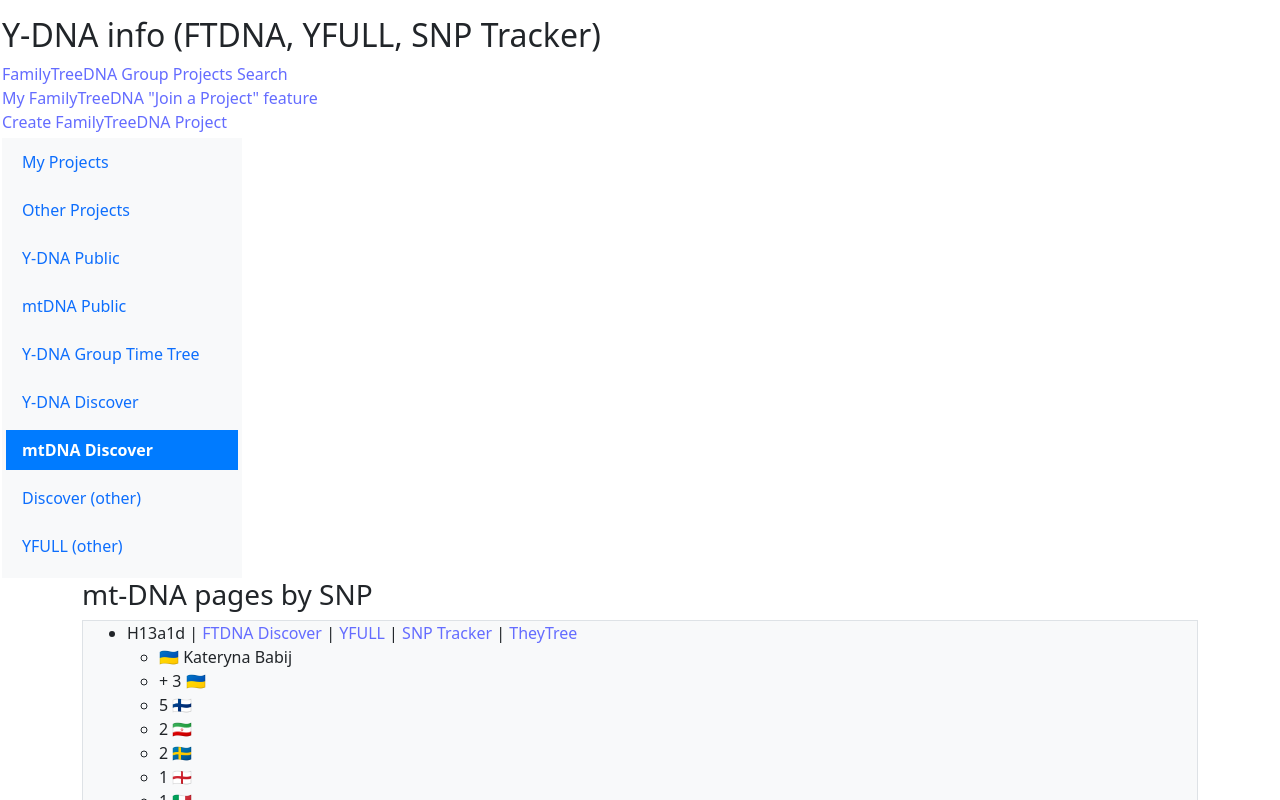
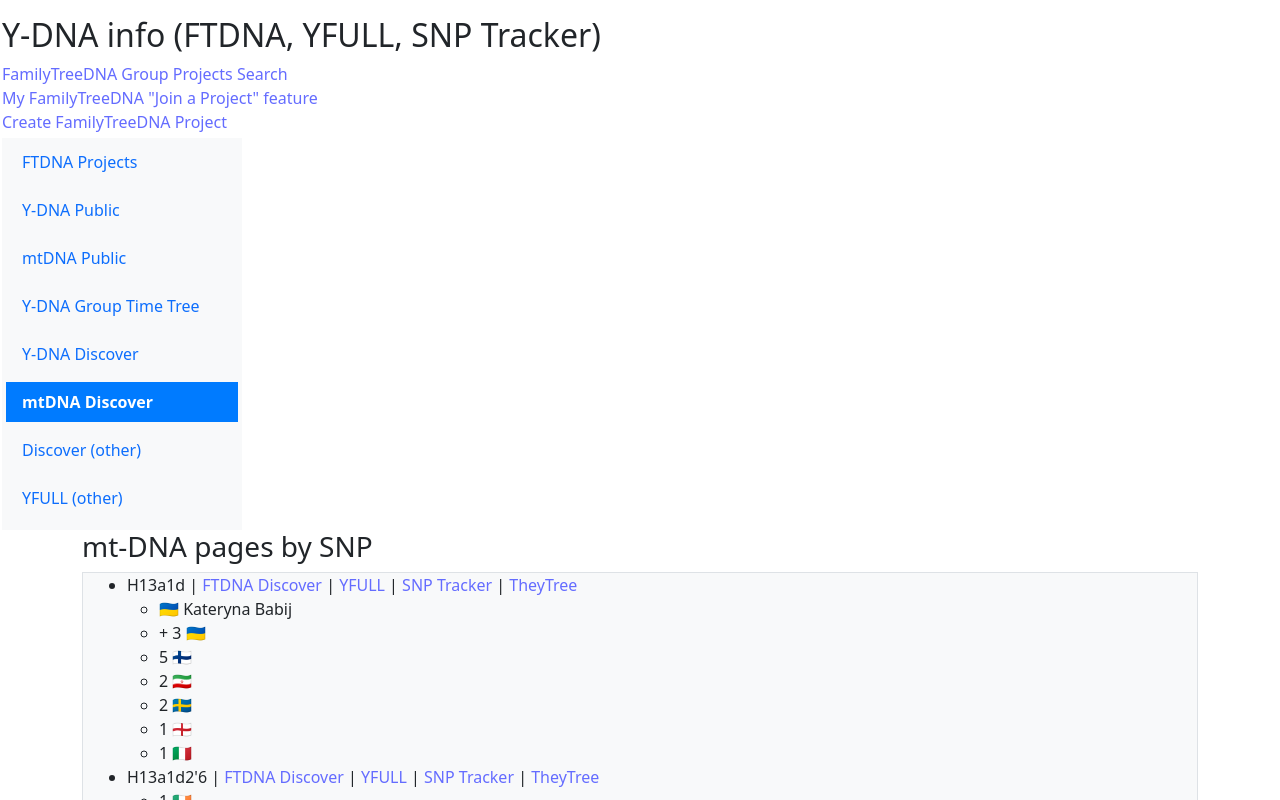
Before and after one commit to alundiak/my-dna, a React (Vite) app: page /my-dna/mt-dna-pages-by-snp in a window 1280 px wide. Shown: the top 800 px of the page. Built offline with nearby package versions, Linux system fonts and the light colour scheme.

Commit message:
Hidden MyProjects

```diff
--- a/src/Routes.tsx
+++ b/src/Routes.tsx
@@ -1,6 +1,5 @@
 import { Route, Routes } from 'react-router-dom';
 
-import { MyProjects } from './feature-components/MyProjects';
 import { OtherProjects } from './feature-components/OtherProjects';
 
 import { PublicYdnaResults } from './feature-components/y-dna/PublicYdnaResults';
@@ -16,9 +15,11 @@
 export function MyDNARoutes() {
   return (
     <Routes>
-      <Route index element={<MyProjects />} />
+      {/* <Route index element={<MyProjects />} /> */}
 
-      <Route path="other-projects" element={<OtherProjects />} />
+      <Route index element={<OtherProjects />} />
+      {/* <Route path="other-projects" element={<OtherProjects />} /> */}
+
       <Route path="y-dna-public" element={<PublicYdnaResults />} />
       <Route path="mt-dna-public" element={<PublicMtdnaResults />} />
       <Route path="y-group-time-tree" element={<YdnaDiscoverGroupTimeTree />} />
--- a/src/base-components/MySideNavRouting.tsx
+++ b/src/base-components/MySideNavRouting.tsx
@@ -15,7 +15,8 @@
   return (
     <Nav vertical className="bg-light p-1" style={{ minWidth: '240px' }}>
       {sideNavData.map((item: NavItemModel) => {
-        const path = item.id === 'my-projects' ? '' : item.id;
+        // const path = item.id === 'my-projects' ? '' : item.id;
+        const path = item.id === 'other-ftdna-projects' ? '' : item.id;
         const isActive =
           path === ''
             ? location.pathname === '/'
--- a/src/feature-components/OtherProjects.tsx
+++ b/src/feature-components/OtherProjects.tsx
@@ -8,7 +8,7 @@
 
   return (
     <>
-      <h3 id="other-projects">Other Projects</h3>
+      <h3 id="other-ftdna-projects">FTDNA Projects</h3>
       <Container className="bg-light border">
         <Row>
           <Col>
--- a/src/shared/constant.ts
+++ b/src/shared/constant.ts
@@ -35,8 +35,8 @@
 export const sideNavData = [
   // { id: 'home', label: 'back to top' }, // skipping in new approach
 
-  { id: 'my-projects', label: 'My Projects' },
-  { id: 'other-projects', label: 'Other Projects' },
+  // { id: 'my-ftdna-projects', label: 'My FTDNA Projects' },
+  { id: 'other-ftdna-projects', label: 'FTDNA Projects' },
 
   { id: 'y-dna-public', label: 'Y-DNA Public' },
   { id: 'mt-dna-public', label: 'mtDNA Public' },
```
